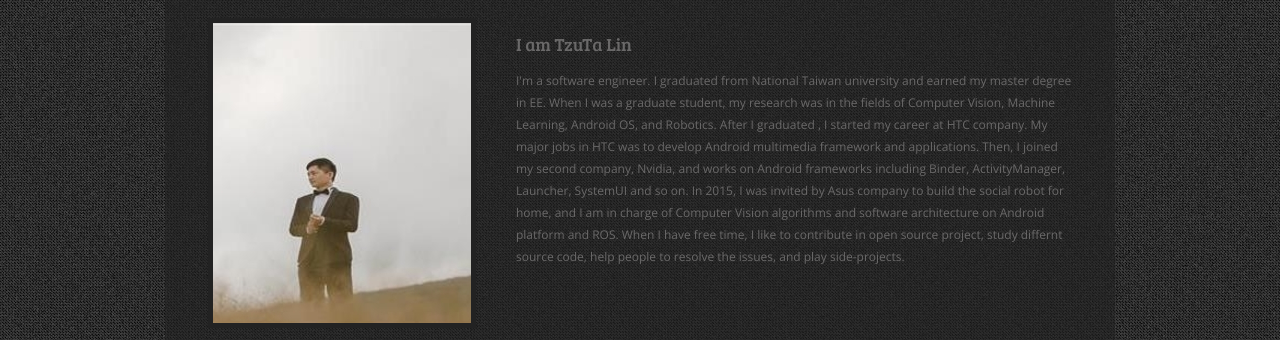
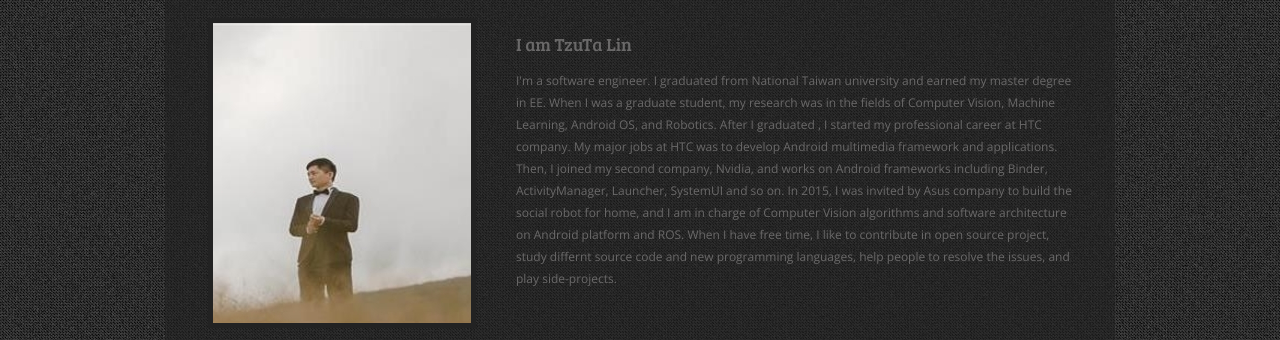
Before and after one commit to tzutalin/tzutalin.github.io, a plain HTML site: page index.html in a window 1280 px wide. Shown: the part 284-624 px from the top of the page. Drawn offline with nearby package versions, Linux system fonts and the light colour scheme.

Commit message:
Update profile

```diff
--- a/index.html
+++ b/index.html
@@ -69,7 +69,7 @@
         <h2>I am TzuTa Lin</h2>
 
 
-        <p>I'm a software engineer. I graduated from National Taiwan university and earned my master degree in EE. When I was a graduate student, my research was in the fields of Computer Vision, Machine Learning, Android OS, and Robotics. After I graduated , I started my career at HTC company. My major jobs in HTC was to develop Android multimedia framework and applications. Then, I joined my second company, Nvidia, and works on Android frameworks including Binder, ActivityManager, Launcher, SystemUI and so on. In 2015, I was invited by Asus company to build the social robot for home, and I am in charge of Computer Vision algorithms and software architecture on Android platform and ROS. When I have free time, I like to contribute in open source project, study differnt source code, help people to resolve the issues, and play side-projects.</p>
+        <p>I'm a software engineer. I graduated from National Taiwan university and earned my master degree in EE. When I was a graduate student, my research was in the fields of Computer Vision, Machine Learning, Android OS, and Robotics. After I graduated , I started my professional career at HTC company. My major jobs at HTC was to develop Android multimedia framework and applications. Then, I joined my second company, Nvidia, and works on Android frameworks including Binder, ActivityManager, Launcher, SystemUI and so on. In 2015, I was invited by Asus company to build the social robot for home, and I am in charge of Computer Vision algorithms and software architecture on Android platform and ROS. When I have free time, I like to contribute in open source project, study differnt source code and new programming languages, help people to resolve the issues, and play side-projects.</p>
       </div>
 
 
```
